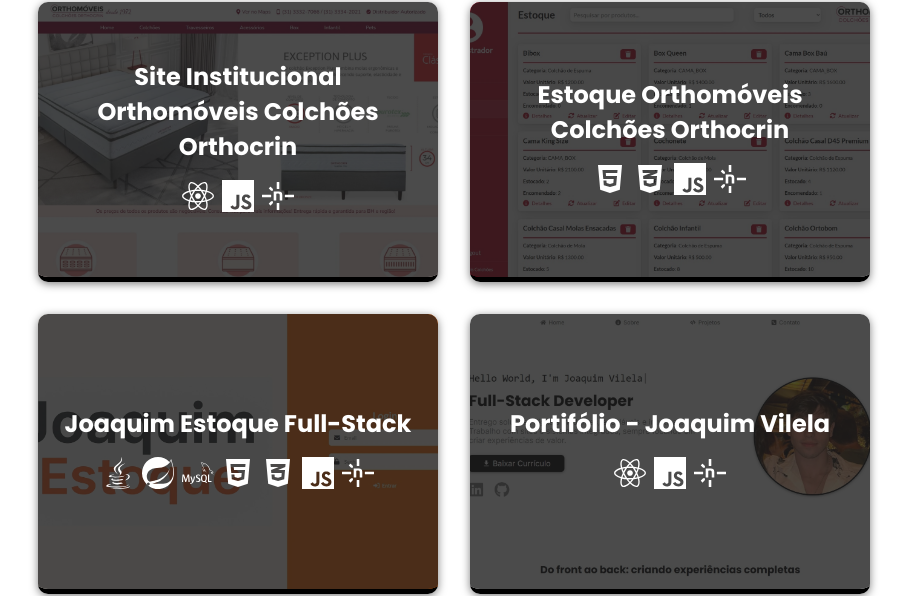
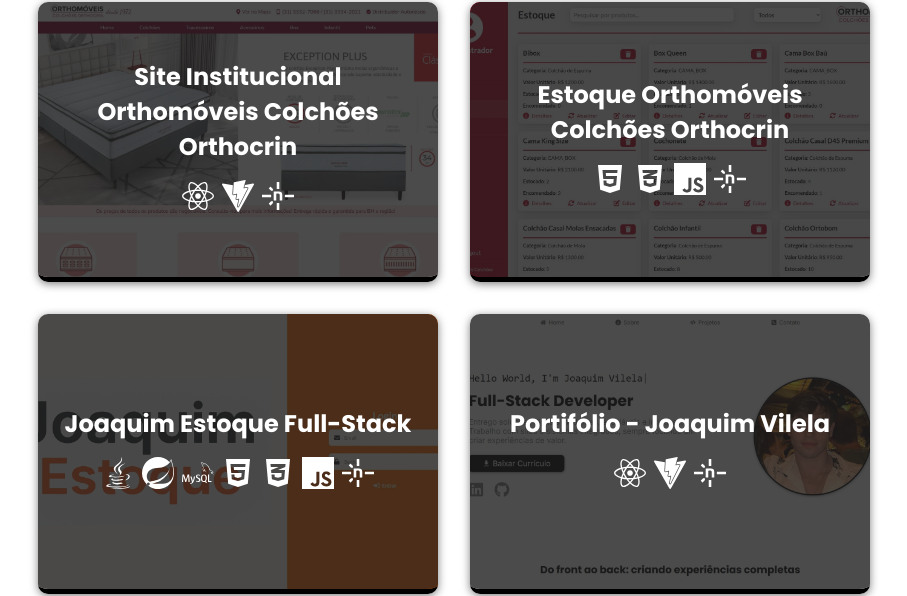
Before and after one commit to JoaquimGCVS/Portifolio, a React (Vite) app: page / in a window 1280 px wide. Shown: the part 2562-3158 px from the top of the page, without its empty margins (186-1093 px from the left). Built offline with nearby package versions, Linux system fonts and the light colour scheme.

Commit message:
Add target="_blank" to project links and update project data with site and GitHub links

```diff
--- a/src/components/ModalProjeto/ModalProjeto.css
+++ b/src/components/ModalProjeto/ModalProjeto.css
@@ -53,6 +53,7 @@
     display: flex;
     align-items: center;
     gap: 0.5rem;
+    text-decoration: none;
 }
 
 .video-links .links a:hover {
--- a/src/components/ModalProjeto/ModalProjeto.jsx
+++ b/src/components/ModalProjeto/ModalProjeto.jsx
@@ -17,8 +17,8 @@
                         <iframe src={projeto.video} title={projeto.titulo} frameBorder="0" allowFullScreen />
                         <div className="links">
                             <h3>Disponível em: </h3>
-                            <a href={linkSite}><TbWorld size={20}/> Site</a>
-                            <a href={linkGithub}><FaGithub size={20}/> Código</a>
+                            <a href={linkSite} target="_blank"><TbWorld size={20}/> Site</a>
+                            <a href={linkGithub} target="_blank"><FaGithub size={20}/> Código</a>
                         </div>
                     </div>
                     <div className="texto-modal">
--- a/src/sections/Projetos/Projetos.jsx
+++ b/src/sections/Projetos/Projetos.jsx
@@ -6,7 +6,7 @@
 import certEstoqueFull from '../../assets/projetos/EstoqueFullStack.webp';
 import certPortifolio from '../../assets/projetos/Portifolio.webp';
 
-import { FaJava, FaReact, FaHtml5, FaCss3Alt, FaGitAlt } from "react-icons/fa";
+import { FaJava, FaReact, FaHtml5, FaCss3Alt } from "react-icons/fa";
 import { SiJavascript, SiSpring, SiMysql, SiC, SiVercel, SiNetlify, SiVite, SiFigma } from "react-icons/si";
 import ModalProjeto from "../../components/ModalProjeto/ModalProjeto";
 import { useState } from "react";
@@ -16,29 +16,37 @@
     titulo: "Site Institucional Orthomóveis Colchões Orthocrin",
     imagem: certSiteInst,
     desc: "Site institucional oficial da loja Orthomóveis Colchões Orthocrin, desenvolvido inteiramente por Joaquim Vilela utilizando React + Vite. O projeto tem como objetivo destacar os produtos da loja, sua história, tradição desde 1972 e seus principais diferenciais competitivos. Toda a estrutura do site foi pensada para manter a harmonia visual, evitar poluição visual e ao mesmo tempo destacar com elegância as informações mais importantes, sempre seguindo as demandas do cliente.",
-    tecnologias: [<FaReact />, <SiJavascript />, <SiNetlify/>],
-    video: "https://www.youtube.com/embed/daZwzn-8GJk"
+    tecnologias: [<FaReact />, <SiVite />, <SiNetlify/>],
+    video: "https://www.youtube.com/embed/daZwzn-8GJk",
+    linkSite: "https://orthomoveiscolchoes.com.br/",
+    linkGithub: "https://github.com/JoaquimGCVS/site-institucional-orthomoveis"
   },
   {
     titulo: "Estoque Orthomóveis Colchões Orthocrin",
     imagem: certEstoqueOrtho,
     desc: "O sistema executa um CRUD completo para produtos, clientes e vendas, com persistência de dados via localStorage. A aplicação inclui funcionalidades de importação e exportação de dados em JSON, facilitando processos de backup, migração e recuperação dos dados, além de sustentar o modelo de armazenamento local. O projeto conta com um dashboard dinâmico que apresenta indicadores-chave de desempenho do estoque e dos produtos, além de relatórios de vendas interativos com filtros por múltiplos critérios.",
     tecnologias: [<FaHtml5 />, <FaCss3Alt />, <SiJavascript />, <SiNetlify/>],
-    video: "https://www.youtube.com/embed/daZwzn-8GJk"
+    video: "https://www.youtube.com/embed/daZwzn-8GJk",
+    linkSite: "https://orthomoveisestoquepublic.netlify.app/",
+    linkGithub: "https://github.com/JoaquimGCVS/Orthomoveis-Colchoes-Estoque"
   },
   {
     titulo: "Joaquim Estoque Full-Stack",
     imagem: certEstoqueFull,
     desc: "Um sistema full stack para gerenciamento de estoque, desenvolvido utilizando Spring Boot com banco de dados MySQL no back-end e HTML + CSS e JavaScript puro no front-end. A aplicação permite realizar o cadastro de produtos, controle de entrada e saída, além de acompanhar o estoque em tempo real de forma simples e eficiente.",
     tecnologias: [<FaJava />, <SiSpring />, <SiMysql/>, <FaHtml5 />, <FaCss3Alt />, <SiJavascript />, <SiNetlify/>],
-    video: "https://www.youtube.com/embed/daZwzn-8GJk"
+    video: "https://www.youtube.com/embed/daZwzn-8GJk",
+    linkSite: "",
+    linkGithub: "https://github.com/JoaquimGCVS/Estoque-Full-Stack"
   },
   {
     titulo: "Portifólio - Joaquim Vilela",
     imagem: certPortifolio,
     desc: "O projeto tem como objetivo apresentar minha trajetória profissional, habilidades técnicas, projetos desenvolvidos e certificações obtidas de forma elegante e interativa. A estrutura do site foi pensada para manter a harmonia visual, evitar poluição visual e ao mesmo tempo destacar as informações mais importantes, criando uma experiência profissional para visitantes e recrutadores.",
-    tecnologias: [<FaReact />, <SiJavascript />, <SiNetlify/>],
-    video: "https://www.youtube.com/embed/daZwzn-8GJk"
+    tecnologias: [<FaReact />, <SiVite />, <SiNetlify/>],
+    video: "https://www.youtube.com/embed/daZwzn-8GJk",
+    linkSite: "https://joaquimvilela.netlify.app/",
+    linkGithub: "https://github.com/JoaquimGCVS/Portifolio"
   }
 ];
 
@@ -73,7 +81,12 @@
 
       </div>
       {modalAberto && (
-        <ModalProjeto projeto={projetoSelecionado} onClose={fecharModal} />
+        <ModalProjeto
+          projeto={projetoSelecionado}
+          onClose={fecharModal}
+          linkSite={projetoSelecionado?.linkSite}
+          linkGithub={projetoSelecionado?.linkGithub}
+        />
       )}
     </section>
   );
```
